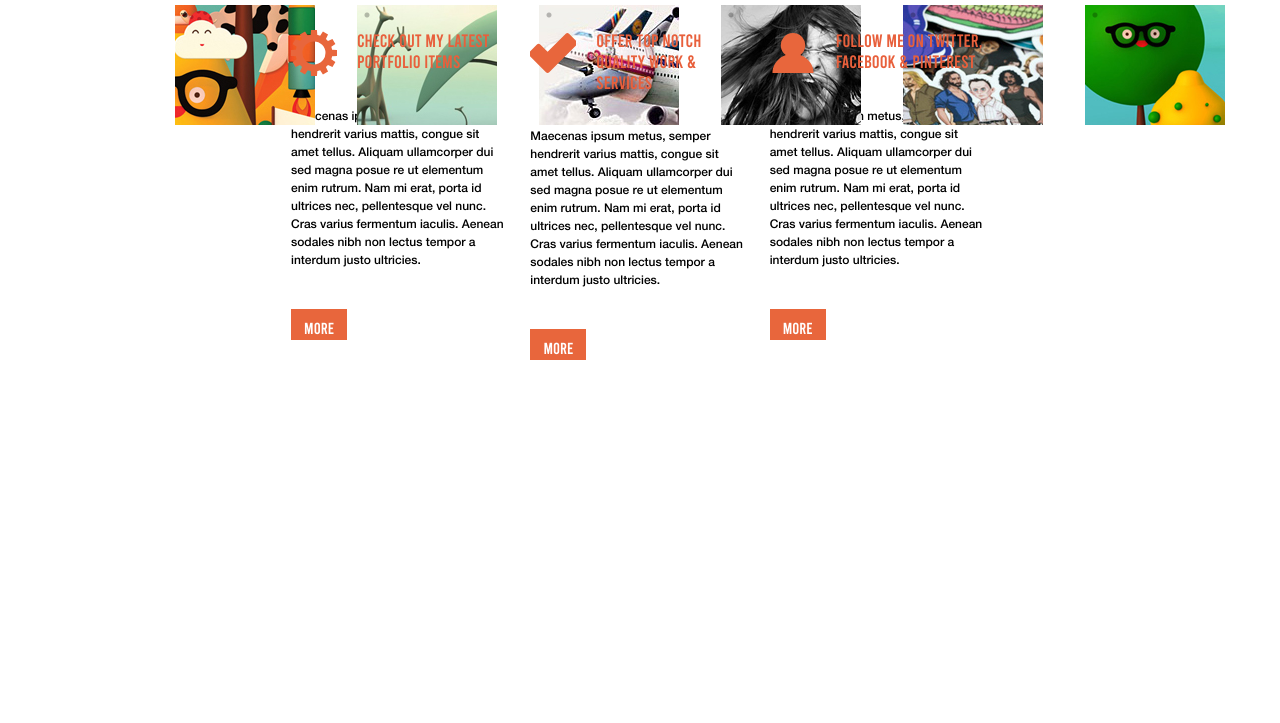
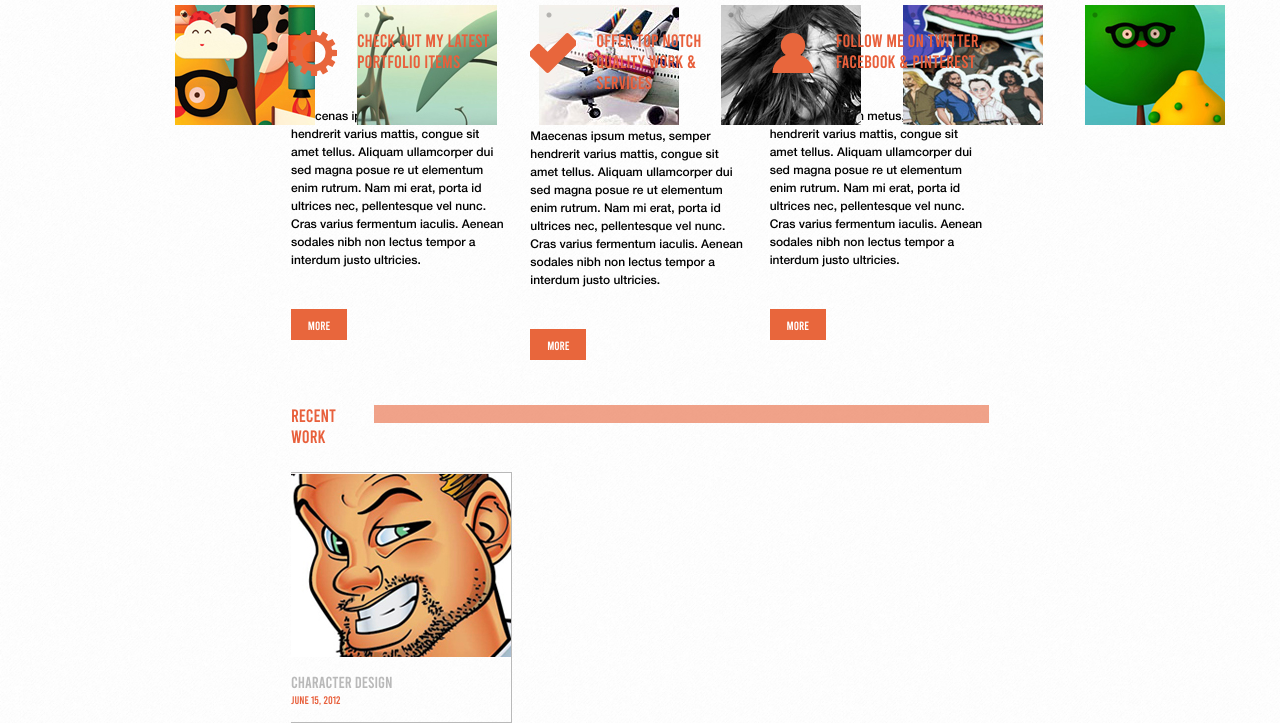
Before and after one commit to skazkoz/jetro_2, a website: page app/index.html in a window 1280 px wide. Shown: the part 450-1173 px from the top of the page. Before the commit the page ends 810 px from the top, so only its background shows below. Drawn offline with nearby package versions, Linux system fonts and the light colour scheme; files that its build step writes are made by us from their sources; files whose address does not match are found by name.

Commit message:
add firs in section works

```diff
--- a/app/index.html
+++ b/app/index.html
@@ -160,6 +160,45 @@
             </div>
         </div>
     </section>
+    <section class="works">
+        <div class="works_container">
+            <div class="works_inner">
+                <!-- head -->
+                <div class="works_head">
+                    <div class="works_title">
+                        Recent Work
+                    </div>
+                    <div class="works_line">
+                        <!-- <img src="./images/icons/Line.svg" alt=""> -->
+                    </div>
+                </div>
+                <div class="work">
+                    <!-- 1 -->
+                    <a href="#">
+                        <div class="work_body">
+
+                            <div class="work_head">
+                                <img src="./images/work/work1.jpg" alt="">
+                            </div>
+                            <div class="work_text">
+                                <div class="work_name">
+                                    Character Design
+                                </div>
+                                <div class="work_date">
+                                    June 15, 2012
+                                </div>
+                            </div>
+                        </div>
+                    </a>
+
+
+
+
+                </div>
+
+            </div>
+        </div>
+    </section>
     <script src="https://ajax.googleapis.com/ajax/libs/jquery/3.5.1/jquery.min.js"></script>
     <script src="js/main.js"></script>
     <script src="js/libs.min.js"></script>
--- a/app/scss/style.scss
+++ b/app/scss/style.scss
@@ -1,6 +1,13 @@
 @import 'vars';
 @import 'global';
 @import 'fonts';
+body {
+    background-image: url(../images/icons/bg.png);
+    background-position: top center;
+    background-size: cover;
+    background-repeat: no-repeat;
+}
+
 //header
 .header_inner {
     display: flex;
@@ -189,11 +196,12 @@
     }
     &_link {
         text-align: center;
-        padding: 10px 0px;
+        padding: 10px 10px;
         width: 56px;
         height: 31px;
         background-color: #e8663c;
         color: #fff;
+        font-size: 12px;
     }
     &_title {
         text-transform: uppercase;
@@ -222,3 +230,50 @@
         padding-bottom: 40px;
     }
 }
+
+//works
+.works {
+    font-family: 'Bebas';
+    color: $orange;
+    &_inner {
+        // display: flex;
+        // justify-content: space-between;
+        margin: 45px 291px 0px 291px;
+    }
+    &_head {
+        display: flex;
+        justify-content: space-between;
+        margin-bottom: 25px;
+    }
+    &_title {
+        // font-family: 'Bebas';
+        font-size: 18px;
+        margin-right: 20px;
+        display: inline;
+    }
+    &_line {
+        width: 805px;
+        height: 18px;
+        // background-image: url(../images/icons/Line.svg);
+        background-color: rgba(232, 102, 60, 0.6);
+    }
+}
+
+.work {
+    line-height: 18px;
+    font-size: 16px;
+    &_body {
+        border: 1px solid $grey;
+        border-left: none;
+    }
+    &_text {
+        margin: 13px 0px;
+    }
+    &_name {
+        color: $grey;
+    }
+    &_date {
+        color: $orange;
+        font-size: 11px;
+    }
+}
```
Also changed, not shown: app/images/icons/Line.svg (added), app/images/icons/bg.png (added), app/images/work/work1.jpg (added).
